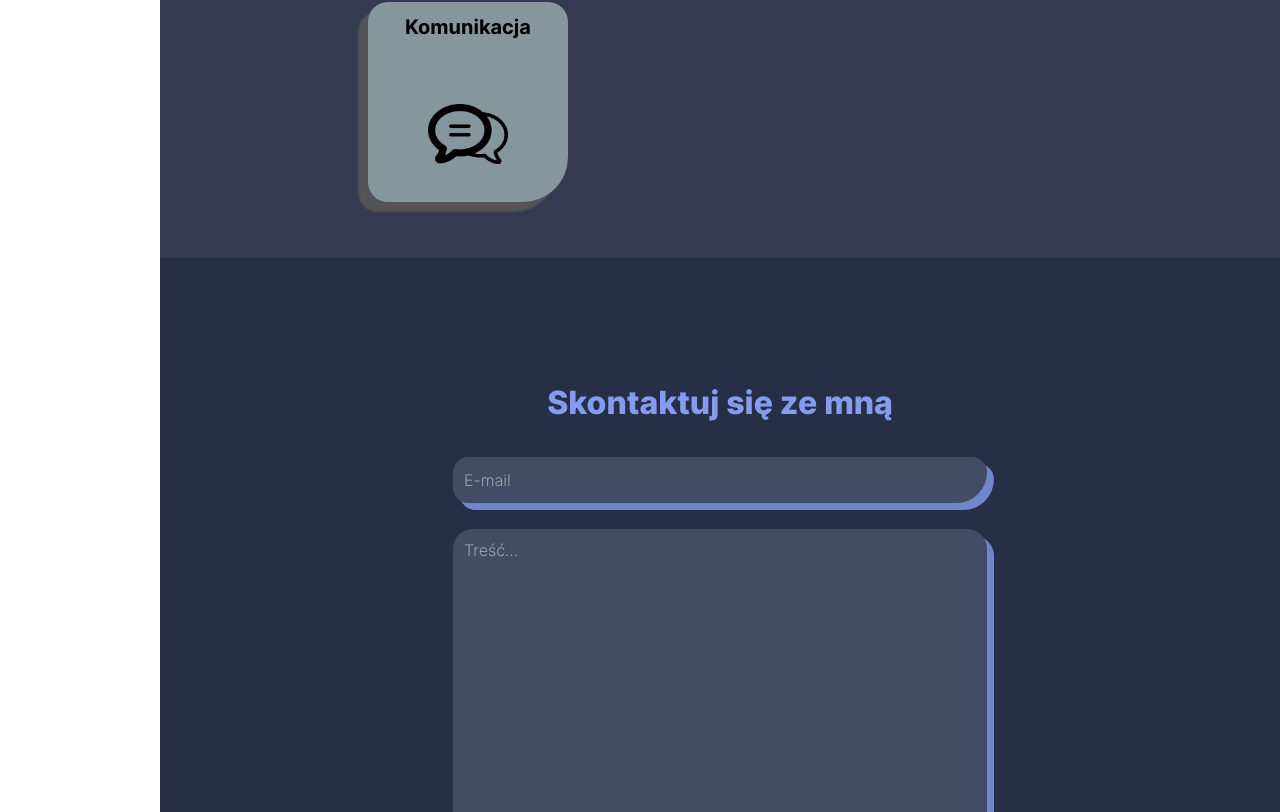
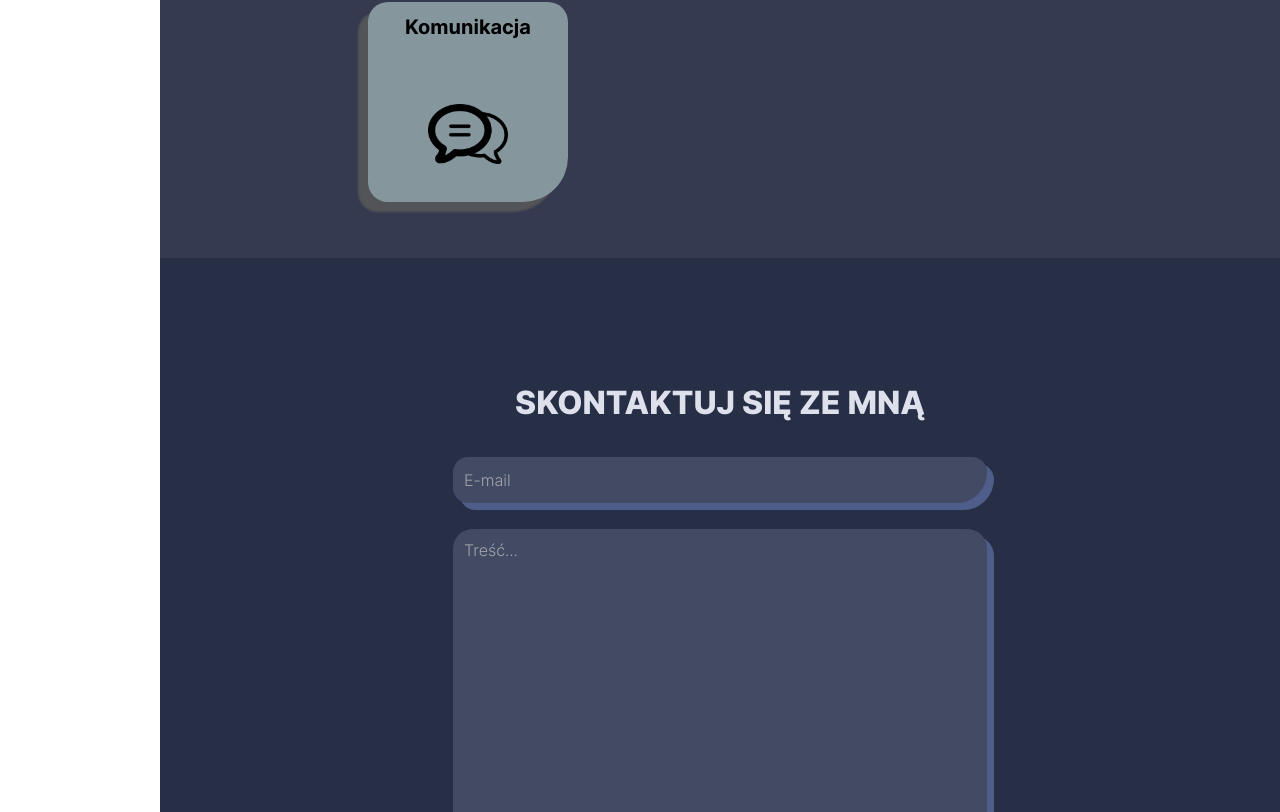
Before and after one commit to Kubixii/portfolio_old, a React (Create React App) app: page / in a window 1280 px wide. Shown: the part 1988-2800 px from the top of the page. Built offline with nearby package versions, Linux system fonts and the light colour scheme.

Commit message:
+ styling, content in json

```diff
--- a/src/components/Main/Main-mobile.css
+++ b/src/components/Main/Main-mobile.css
@@ -1,4 +1,4 @@
-@media only screen and (max-width: 550px) {
+@media only screen and (max-width: 750px) {
     main{
         transition: margin-left 0.5s ease-in;
         margin-left:0;
--- a/src/components/aboutMe/AboutMe.css
+++ b/src/components/aboutMe/AboutMe.css
@@ -11,6 +11,13 @@
 @keyframes slide-in{
     to {
         transform:translateX(0);
+        opacity:1;
+    }
+}
+
+@keyframes whoIAm-slide-in{
+    to {
+        transform:translateY(0);
         opacity:1;
     }
 }
@@ -42,6 +49,7 @@ h1{
     padding-left:2vh;
 }
 .whoIAm{
+    transform:translateX(50%);
     font-size:2.5vh;
     border-radius: 20px 20px 100px 20px;
     padding:1.5vh;
@@ -49,9 +57,15 @@ h1{
     margin:15vh 15vw;
     padding-right:5vw;
     background-color:#3a3d44;
+    opacity:0;
+    animation: 0.5s slide-in 0.20s ease-in forwards;
+    overflow:visible;
 }
 .whoIAm p{
+    transform:translateY(15%);
     font-size:3vh;
     padding-top: 0.5vh;
-    padding-left:1vw
+    padding-left:1vw;
+    opacity:0;
+    animation: 0.5s whoIAm-slide-in 0.65s ease-in forwards;
 }
--- /dev/null
+++ b/src/components/contact/Contact-mobile.css
@@ -0,0 +1,7 @@
+@media only screen and (max-width: 750px) {
+    .formEmail input, .formMessage textarea, .formButton button{
+        width:85%;
+        padding:1vh;
+        margin:2vh;
+    }
+}
--- a/src/components/contact/Contact.css
+++ b/src/components/contact/Contact.css
@@ -10,7 +10,8 @@
 
 .contact{
     background-color: #272f46;
-    color:#849bee;
+    /* color:#849bee; */
+    color:#dee1ec;
     font-family: Inter-ExtraBold;
     text-align:center;
 }
@@ -29,13 +30,18 @@
     padding:1vw;
 }
 .formEmail input, .formMessage textarea, .formButton button{
+    width:40vw;
+    transform: scale(100%);
+    transition: transform 0.1s ease-in-out;
     border: none;
     padding:1%;
     border-radius: 20px;
     border-bottom-right-radius: 40px;
-    box-shadow: 7px 7px 0px 0px #7086c9;
+    /* box-shadow: 7px 7px 0px 0px #7086c9; */
+    box-shadow: 7px 7px 0px 0px #4e5d8a;
     background-color:rgba(132, 143, 173, 0.3);
-    color:#e5e6e9;
+    /* color:#e5e6e9; */
+    color:#ffffff;
     font-size: 2vh;
     font-family: Inter-Light;
 }
@@ -44,25 +50,21 @@
 }
 .formEmail input:focus, .formMessage textarea:focus{
     outline:none;
-    transform: scale(100.5%);
+    transform: scale(101%);
+    transition: transform 0.1s ease-in-out;
     box-shadow: 7px 7px 0px 0px #6174ad;
     background-color:rgba(132, 143, 173, 0.35);
 }
 
 .formEmail input{
-    width:40vw;
     height: 3vh;
 }
 
 .formMessage textarea{
     resize:none;
-    width:40vw;
     height:40vh;
 }
 
-.formButton button{
-    width:30vw;
-}
 .formButton button:hover{
     cursor: pointer;
 }
--- a/src/components/contact/Contact.jsx
+++ b/src/components/contact/Contact.jsx
@@ -1,29 +1,39 @@
 import './Contact.css'
+import './Contact-mobile.css'
 
+import React, { useContext } from 'react';
 import { ValidationError, useForm } from '@formspree/react';
 
-import React from 'react';
+import { StoreContext } from '../../store/StoreProvider';
 
 //TODO mobile styling, text in json file, animations
 const Skills = () => {
 
     const [state, handleSubmit] = useForm("xbjwagrl");
 
+    const { languageText: { contact } } = useContext(StoreContext)
+
     if (state.succeeded) {
-        return <p>Thanks for joining!</p>;
+        return (
+            <div className='contact panel'>
+                <div className='formWrapper'>
+                    <p className='feedbackMessage'>{contact.feedback}</p>
+                </div>
+            </div>
+        )
     }
 
     return (
         <div className='contact panel'>
             <div className='formWrapper'>
-                <h2 className='formTitle'>Skontaktuj się ze mną</h2>
+                <h2 className='formTitle'>{contact.title.toUpperCase()}</h2>
                 <form onSubmit={handleSubmit}>
                     <div className='formEmail'>
                         <input
                             id="email"
                             type="email"
                             name="email"
-                            placeholder="E-mail"
+                            placeholder={contact.email}
                         />
                         <ValidationError
                             prefix="Email"
@@ -35,7 +45,7 @@ const Skills = () => {
                         <textarea
                             id="message"
                             name="message"
-                            placeholder="Treść..."
+                            placeholder={contact.content}
                         />
                         <ValidationError
                             prefix="Message"
@@ -45,7 +55,7 @@ const Skills = () => {
                     </div>
                     <div className='formButton'>
                         <button type="submit" disabled={state.submitting}>
-                            Submit
+                            {contact.submit}
                         </button>
                     </div>
                 </form>
--- a/src/components/sidebar/Sidebar-mobile.css
+++ b/src/components/sidebar/Sidebar-mobile.css
@@ -1,4 +1,4 @@
-@media only screen and (max-width: 550px) {
+@media only screen and (max-width: 750px) {
 
     @keyframes hide{
         from { margin-left:0}
--- a/src/components/sidebar/Sidebar.jsx
+++ b/src/components/sidebar/Sidebar.jsx
@@ -36,7 +36,7 @@ const Sidebar = () => {
     }
     return (
         <>
-            {isMobile ? <><div className='backdrop' onClick={hideSidebar}></div><img src={menuImg} alt="hamburger menu icon" className='burgerMenu' onClick={showSidebar} /> </> : null}
+            <div className='backdrop' onClick={hideSidebar}></div><img src={menuImg} alt="hamburger menu icon" className='burgerMenu' onClick={showSidebar} />
             <nav>
                 <LanguageChangeBox />
                 <ul className='navigationList'>
--- a/src/contents/contents.json
+++ b/src/contents/contents.json
@@ -63,7 +63,14 @@
                 "name": "Komunikacja",
                 "imageURL": "communication_logo.png"
             }
-        ]
+        ],
+        "contact": {
+            "title": "Skontaktuj się ze mną",
+            "email": "E-mail",
+            "content": "Treść...",
+            "submit": "Wyślij wiadomość",
+            "feedback": "Wiadomość została wysłana"
+        }
     },
     "en": {
         "navigationList": {
@@ -129,6 +136,13 @@
                 "name": "Communication",
                 "imageURL": "communication_logo.png"
             }
-        ]
+        ],
+        "contact": {
+            "title": "Contact me",
+            "email": "E-mail",
+            "content": "Message...",
+            "submit": "Send message",
+            "feedback": "Message has been sent"
+        }
     }
 }
--- a/src/store/StoreProvider.jsx
+++ b/src/store/StoreProvider.jsx
@@ -11,7 +11,7 @@ const StoreProvider = ({ children }) => {
     const [isMobile, setIsMobile] = useState(false);
 
     useEffect(() => {
-        if (window.innerWidth < 550) setIsMobile(true)
+        if (window.innerWidth < 750) setIsMobile(true)
     }, [])
 
     const switchLanguage = () => {
```
